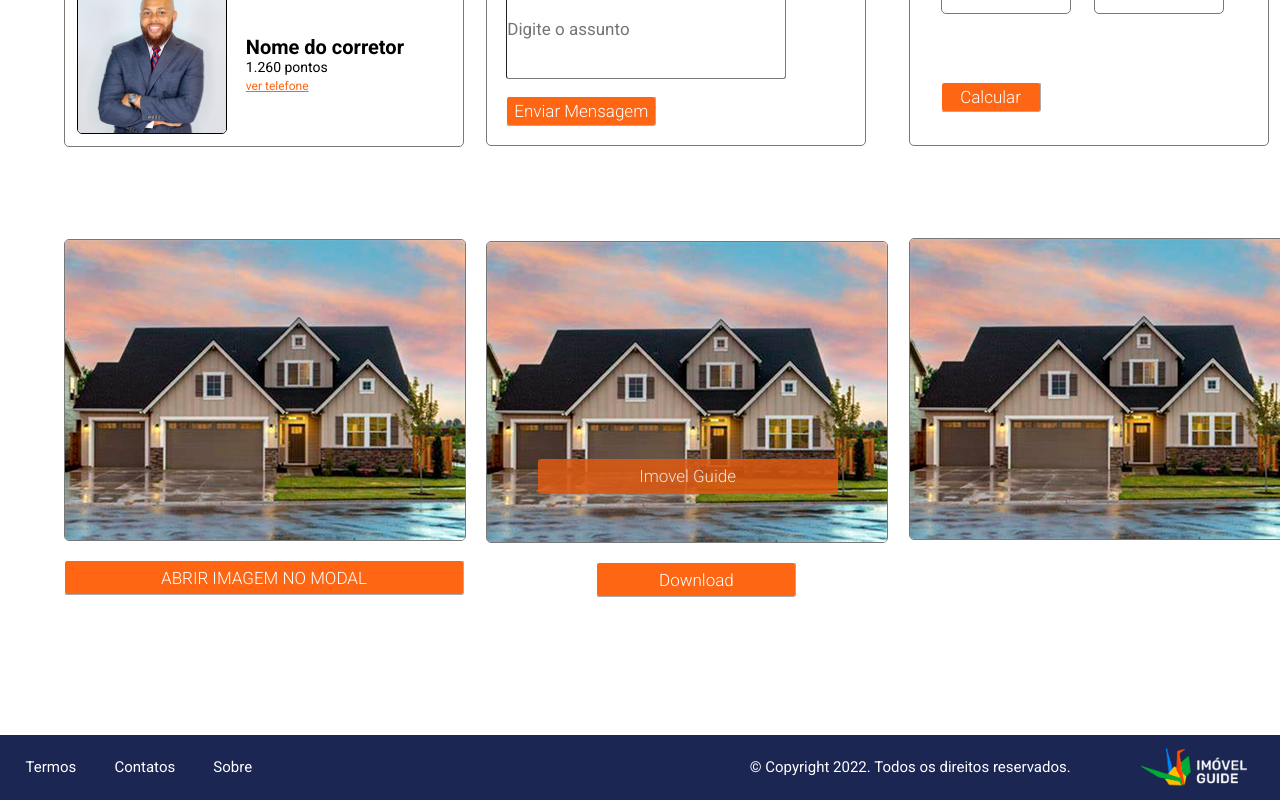
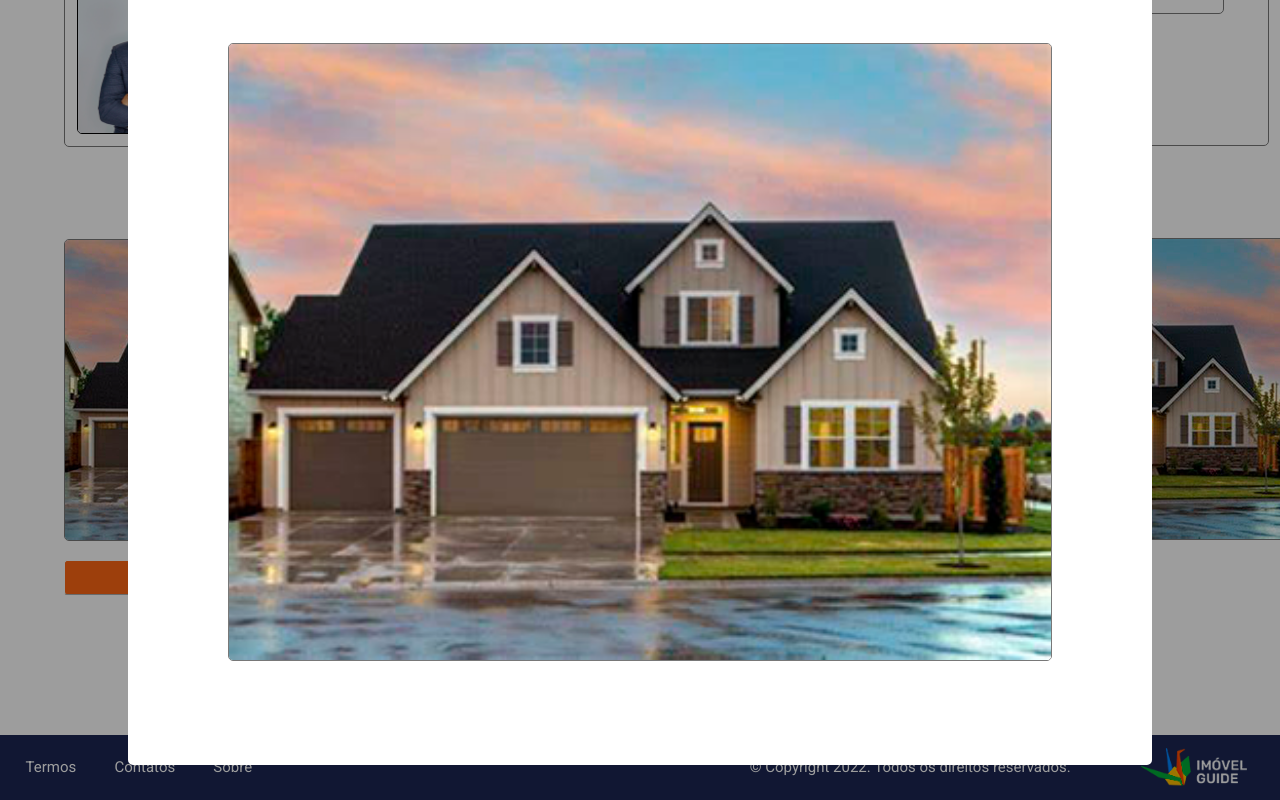
Before and after one commit to Lucas-SFernandez/teste-imoveis-guide, a website: page index.html in a window 1280 px wide. Both pictures are taken after a click on the button "ABRIR IMAGEM NO MODAL". Shown: the part 329-1129 px from the top of the page. Drawn offline with Linux system fonts and the light colour scheme.

Commit message:
atualização no modal

```diff
--- a/index.html
+++ b/index.html
@@ -63,8 +63,18 @@
 
             <div id="imagens">
                 <img src="./src/imagens/OIP.png" alt="">
-                <button type="button" id="modal">ABRIR IMAGEM NO MODAL</button>
+
+                <div class="janela-modal" id="janela-modal">
+                    <div class="modal">
+                        <button type="button" class="fechar" id="fechar">X</button>
+                        <img src="./src/imagens/OIP.png" alt="" id="janela">
+                    </div>
+                    </div>
+
+                <button type="button" onclick="abrirModal()" id="modal">ABRIR IMAGEM NO MODAL</button>
             </div>
+
+
 
             <div class="contato">
                 <form>
@@ -83,7 +93,7 @@
                         </div>
 
                         <div>
-                            <input type="text" name="assunto" placeholder="Digite o assunto" id="assunto">
+                            <textarea name="assunto" id="assunto" placeholder="Digite o assunto" cols="30" rows="10"></textarea>
                             <label for="assunto" id="assunto2"></label>
                         </div>
 
@@ -144,6 +154,7 @@
 
     <script src="./src/js/index.js"></script>
     <script src="./src/js/regrad3.js"></script>
+    <script src="./src/js/modal.js"></script>
 </body>
 
 </html>
--- a/src/css/estilo.css
+++ b/src/css/estilo.css
@@ -176,7 +176,8 @@ main {
     margin-bottom: 5%;
 }
 
-.contato button{
+.contato button {
+    cursor: pointer;
     width: 150px;
     height: 30px;
     border-radius: 3px;
@@ -198,8 +199,19 @@ input#telefone {
     height: 30px;
 }
 
-input#assunto {
+#assunto {
     height: 100px;
+    text-align: start;
+    width: 280px;
+    border-radius: 3px;
+    border-width: 1px;
+    border-color: #787878;
+    font-size: 17px;
+    font-style: normal;
+    font-weight: 400;
+    line-height: normal;
+    margin-bottom: 5%;
+    border-style: solid;
 }
 
 /* -----------REGRAD3 ----------- */
@@ -227,7 +239,7 @@ input#assunto {
     margin-bottom: 5%;
 }
 
-div.input{
+div.input {
     padding-top: 10%;
     align-items: center;
 }
@@ -247,7 +259,8 @@ div.input-group {
     border-color: #787878;
 }
 
-#calcular{
+#calcular {
+    cursor: pointer;
     width: 100px;
     height: 30px;
     margin: 4%;
@@ -277,7 +290,8 @@ div.input-group {
     border-color: #787878;
 }
 
-#modal{
+#modal {
+    cursor: pointer;
     width: 400px;
     height: 35px;
     margin-top: 5%;
@@ -292,7 +306,60 @@ div.input-group {
     line-height: normal;
 }
 
-#download{
+#janela {
+    width: 100%;
+    height: 100%;
+}
+
+.janela-modal {
+    width: 100%;
+    height: 164.53%;
+    position: absolute;
+    top: 0;
+    left: 0;
+    background-color: #00000062;
+    display: none;
+    align-items: center;
+    justify-content: center;
+    z-index: 999;
+    border-radius: 5px;
+}
+
+.janela-modal.abrir {
+    display: flex;
+}
+
+.modal {
+    width: 80%;
+    min-width: 450px;
+    min-height: 200px;
+    background-color: #FFF;
+    border-radius: 5px;
+    border-style: solid;
+    border-radius: 5px;
+    border-width: 100px;
+    border-color: #FFF;
+}
+
+.fechar {
+    top: -80px;
+    right: -70px;
+    width: 100%;
+    height: 50px;
+    border: 0;
+    position: relative;
+    text-align: center;
+    align-items: center;
+    justify-content: end;
+    display: flex;
+    background-color: #FFF;
+    color: red;
+    font-size: 30px;
+    font-weight: 900;
+}
+
+#download {
+    cursor: pointer;
     width: 200px;
     height: 35px;
     left: 20%;
@@ -314,7 +381,7 @@ div.input-group {
     line-height: normal;
 }
 
-#imovel-guide{
+#imovel-guide {
     height: 35px;
     width: 300px;
     position: absolute;
@@ -336,6 +403,21 @@ div.input-group {
     opacity: 85%;
 }
 
+@keyframes abrirmodal {
+    from {
+        opacity: 0;
+        transform: translate3d(0, -20px, -5px);
+    }
+
+    to{
+        opacity: 1;
+        transform: translate3d(0, 0, 0,);
+    }
+}
+
+.abrir .modal{
+    animation: abrirmodal 0.5s;
+}
 /* -------------RODAPÉ------------- */
 
 footer {
--- /dev/null
+++ b/src/js/modal.js
@@ -0,0 +1,13 @@
+function abrirModal(){
+    const modal = document.querySelector('#janela-modal')
+
+    modal.classList.add('abrir')
+
+    modal.addEventListener('click', (e) => {
+
+        if(e.target.id == 'fechar' || e.target.id == 'janela-modal'){
+
+            modal.classList.remove('abrir')
+        }
+    })
+}
```
